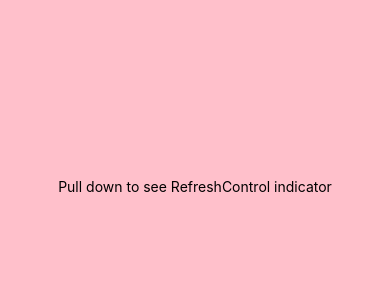
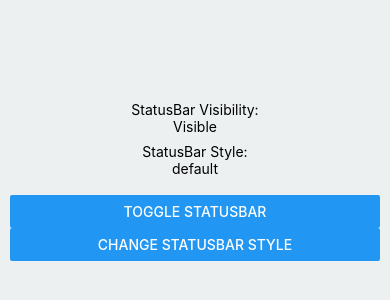
Before and after one commit to zdTang/my-app-react_native, a React Native app: screen / in a window 390 px wide. Shown: the part 236-536 px from the top of the page. Built offline with nearby package versions, Linux system fonts and the light colour scheme.

Commit message:
Others - StatusBar

```diff
--- a/App.js
+++ b/App.js
@@ -1,45 +1,86 @@
-import React from 'react';
-import { RefreshControl, SafeAreaView, ScrollView, StyleSheet, Text } from 'react-native';
+import React, { useState } from 'react';
+import { Button, Platform, SafeAreaView, StatusBar, StyleSheet, Text, View } from 'react-native';
 
-const wait = (timeout) => {
-  return new Promise(resolve => setTimeout(resolve, timeout));
-}
+const STYLES = ['default', 'dark-content', 'light-content'];
+const TRANSITIONS = ['fade', 'slide', 'none'];
 
 const App = () => {
-  const [refreshing, setRefreshing] = React.useState(false);
+  const [hidden, setHidden] = useState(false);
+  const [statusBarStyle, setStatusBarStyle] = useState(STYLES[0]);
+  const [statusBarTransition, setStatusBarTransition] = useState(TRANSITIONS[0]);
 
-  const onRefresh = React.useCallback(() => {
-    setRefreshing(true);
-    wait(2000).then(() => setRefreshing(false));
-  }, []);
+  const changeStatusBarVisibility = () => setHidden(!hidden);
+
+  const changeStatusBarStyle = () => {
+    const styleId = STYLES.indexOf(statusBarStyle) + 1;
+    if (styleId === STYLES.length) {
+      setStatusBarStyle(STYLES[0]);
+    } else {
+      setStatusBarStyle(STYLES[styleId]);
+    }
+  };
+
+  const changeStatusBarTransition = () => {
+    const transition = TRANSITIONS.indexOf(statusBarTransition) + 1;
+    if (transition === TRANSITIONS.length) {
+      setStatusBarTransition(TRANSITIONS[0]);
+    } else {
+      setStatusBarTransition(TRANSITIONS[transition]);
+    }
+  };
 
   return (
     <SafeAreaView style={styles.container}>
-      <ScrollView
-        contentContainerStyle={styles.scrollView}
-        refreshControl={
-          <RefreshControl
-            refreshing={refreshing}
-            onRefresh={onRefresh}
-          />
-        }
-      >
-        <Text>Pull down to see RefreshControl indicator</Text>
-      </ScrollView>
+      <StatusBar
+        animated={true}
+        backgroundColor="#61dafb"
+        barStyle={statusBarStyle}
+        showHideTransition={statusBarTransition}
+        hidden={hidden} />
+      <Text style={styles.textStyle}>
+        StatusBar Visibility:{'\n'}
+        {hidden ? 'Hidden' : 'Visible'}
+      </Text>
+      <Text style={styles.textStyle}>
+        StatusBar Style:{'\n'}
+        {statusBarStyle}
+      </Text>
+      {Platform.OS === 'ios' ? (
+        <Text style={styles.textStyle}>
+          StatusBar Transition:{'\n'}
+          {statusBarTransition}
+        </Text>
+      ) : null}
+      <View style={styles.buttonsContainer}>
+        <Button
+          title="Toggle StatusBar"
+          onPress={changeStatusBarVisibility} />
+        <Button
+          title="Change StatusBar Style"
+          onPress={changeStatusBarStyle} />
+        {Platform.OS === 'ios' ? (
+          <Button
+            title="Change StatusBar Transition"
+            onPress={changeStatusBarTransition} />
+        ) : null}
+      </View>
     </SafeAreaView>
   );
-}
+};
 
 const styles = StyleSheet.create({
   container: {
     flex: 1,
+    justifyContent: 'center',
+    backgroundColor: '#ECF0F1'
   },
-  scrollView: {
-    flex: 1,
-    backgroundColor: 'pink',
-    alignItems: 'center',
-    justifyContent: 'center',
+  buttonsContainer: {
+    padding: 10
   },
+  textStyle: {
+    textAlign: 'center',
+    marginBottom: 8
+  }
 });
 
 export default App;
```
